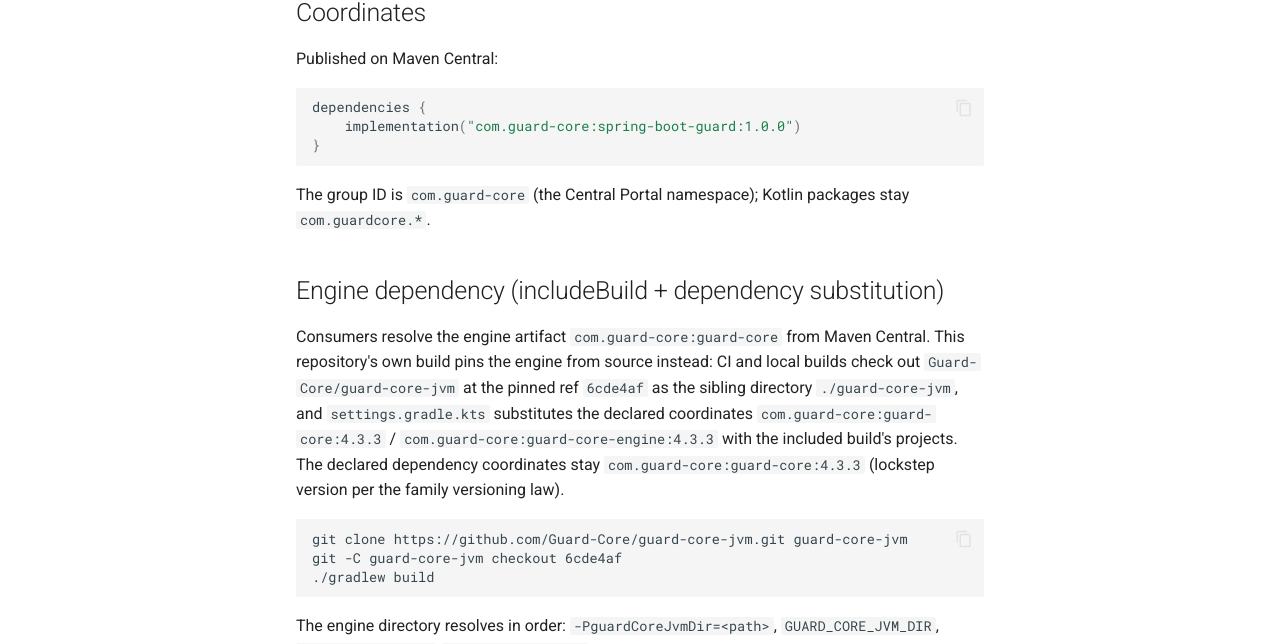
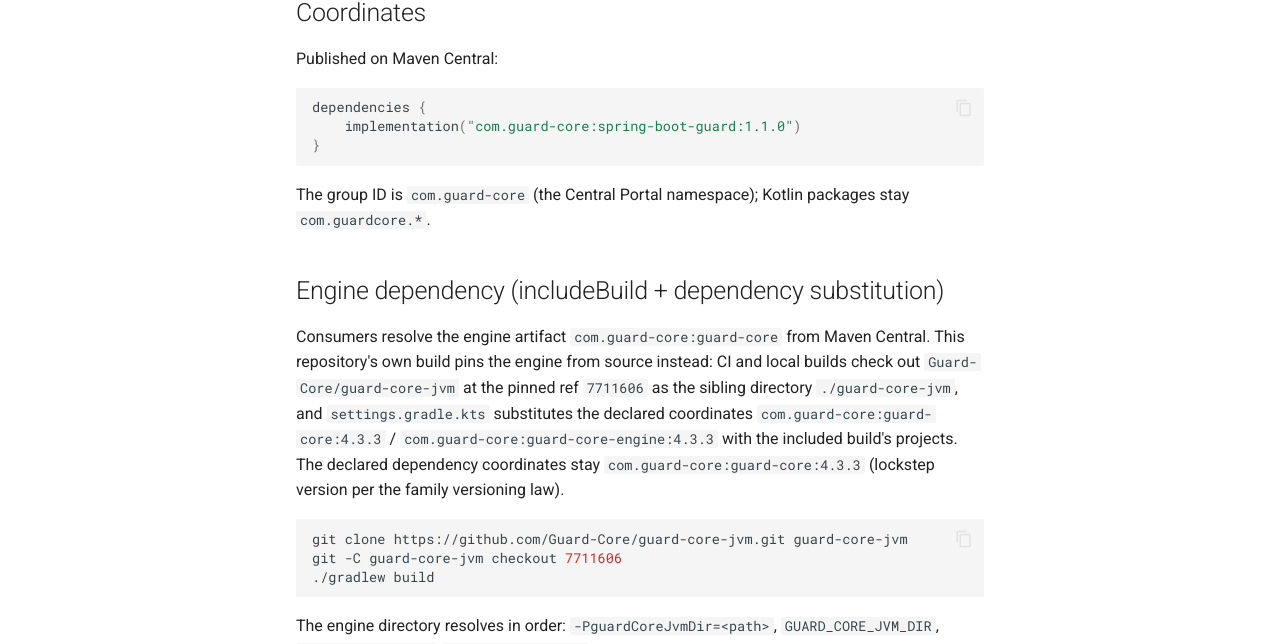
Before and after one commit to Guard-Core/spring-boot-guard, an MkDocs documentation site: the page built from docs/installation.md, in a window 1280 px wide and 1387 px high. Shown: the part 394-1038 px from the top of the window. Built offline with MkDocs 1.6.1 and Material for MkDocs 9.7.7, drawn with Linux system fonts in a browser that asks for light colours; comment, search, counter and statistics services are not loaded.

Commit message:
release(1.1.0): build against guard-core 4.4.0 (#29)
Version 1.1.0, guardCore 4.4.0 (now on Maven Central), and the pinned engine ref moves from 6cde4af to 7711606, the v4.4.0 release commit, in CI, CodeQL, release, settings and docs. The Unreleased changelog section becomes 1.1.0.

Co-authored-by: Renn F <rennf93@users.noreply.github.com>

````diff
--- a/docs/installation.md
+++ b/docs/installation.md
@@ -13,7 +13,7 @@
 
 ```kotlin
 dependencies {
-    implementation("com.guard-core:spring-boot-guard:1.0.0")
+    implementation("com.guard-core:spring-boot-guard:1.1.0")
 }
 ```
 
@@ -23,7 +23,7 @@
 ## Engine dependency (includeBuild + dependency substitution)
 
 Consumers resolve the engine artifact `com.guard-core:guard-core` from Maven Central. This repository's own build pins the engine from source instead: CI and
-local builds check out `Guard-Core/guard-core-jvm` at the pinned ref `6cde4af`
+local builds check out `Guard-Core/guard-core-jvm` at the pinned ref `7711606`
 as the sibling directory `./guard-core-jvm`, and `settings.gradle.kts`
 substitutes the declared coordinates `com.guard-core:guard-core:4.3.3` /
 `com.guard-core:guard-core-engine:4.3.3` with the included build's projects.
@@ -32,7 +32,7 @@
 
 ```bash
 git clone https://github.com/Guard-Core/guard-core-jvm.git guard-core-jvm
-git -C guard-core-jvm checkout 6cde4af
+git -C guard-core-jvm checkout 7711606
 ./gradlew build
 ```
 
````
Also changed, not shown: CHANGELOG.md (+2 -1 lines), CONTRIBUTING.md (+1 -1 lines), README.md (+3 -3 lines), docs/examples.md (+1 -1 lines), examples/demo-boot/README.md (+2 -2 lines), 7 other files.
